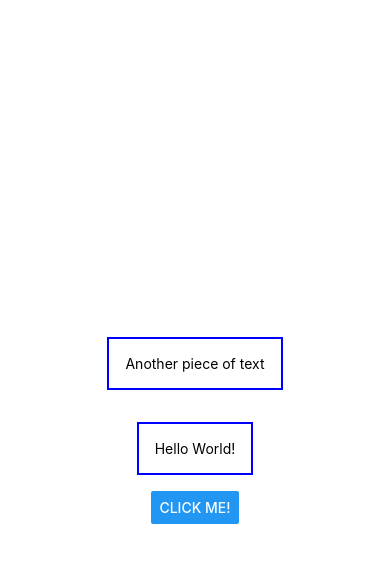
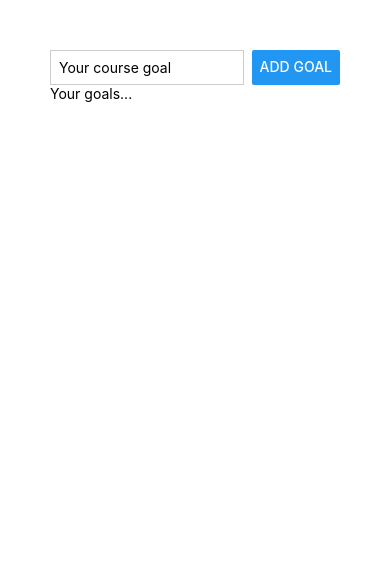
Before and after one commit to mkhmmd17/ReactNative-App, a React Native app: screen / in a window 390 px wide. Shown: the top 562 px of the page. Built offline with nearby package versions, Linux system fonts and the light colour scheme.

Commit message:
Flexbot essentials

```diff
--- a/App.js
+++ b/App.js
@@ -1,32 +1,32 @@
-import { StyleSheet, Text, View, Button } from 'react-native';
+import { StyleSheet, Text, View, Button, TextInput } from "react-native";
 
 export default function App() {
   return (
-    <View style={styles.container}>
+    <View style={styles.appContainer}>
+      <View style={styles.inputContainer}>
+        <TextInput style={styles.textInput} placeholder="Your course goal" />
+        <Button title="Add Goal" />
+      </View>
       <View>
-        <Text style={styles.dummyText}>
-          Another piece of text
-        </Text>
+        <Text>Your goals...</Text>
       </View>
-      <Text style={styles.dummyText}>
-        Hello World!
-      </Text>
-      <Button title='Click me!' />
     </View>
   );
 }
 
 const styles = StyleSheet.create({
-  container: {
-    flex: 1,
-    backgroundColor: '#fff',
-    alignItems: 'center',
-    justifyContent: 'center',
+  appContainer: {
+    padding: 50,
   },
-  dummyText: {
-    margin: 16,
-    borderWidth: 2,
-    borderColor: 'blue',
-    padding: 16
-  }
+  inputContainer: {
+    flexDirection: "row",
+    justifyContent: "space-between",
+  },
+  textInput: {
+    borderWidth: 1,
+    borderColor: "#cccccc",
+    width: "80%",
+    marginRight: 8,
+    padding: 8,
+  },
 });
```
